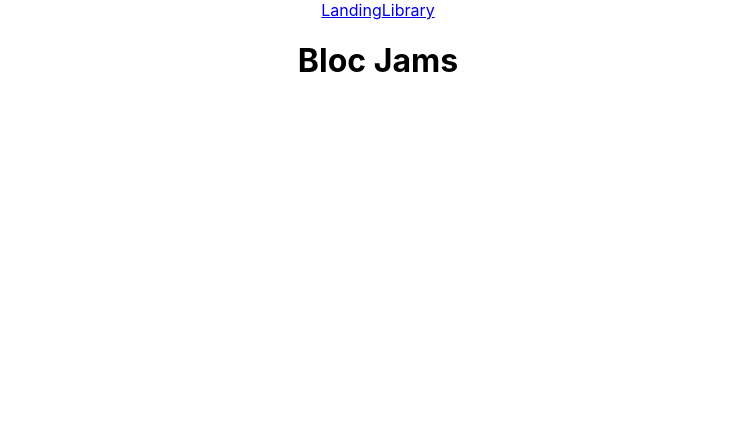
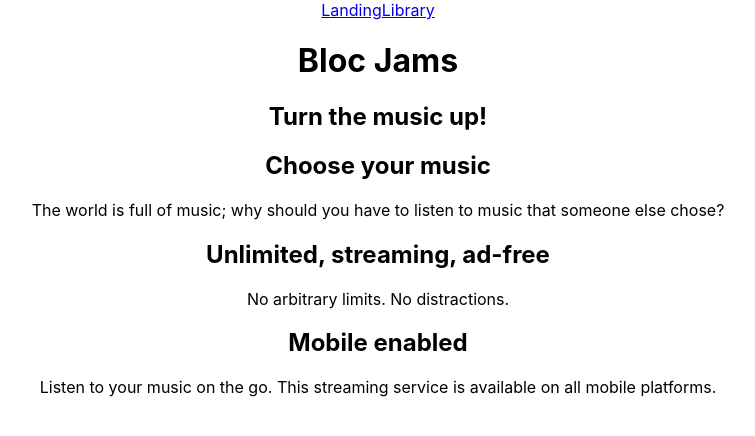
Before and after one commit to RichardGarza/bloc-jams-react, a React (Create React App) app: page / in a window 1280 px wide. Shown: the top 436 px of the page, without its empty margins (262-1017 px from the left). Built offline with nearby package versions, Linux system fonts and the light colour scheme.

Commit message:
fixed route from previous checkpoint.

```diff
--- a/src/App.js
+++ b/src/App.js
@@ -17,7 +17,7 @@ class App extends Component {
          <h1> Bloc Jams </h1>
          </header>
          <main>
-          <Route exact path="./" component={Landing} />
+          <Route exact path="/" component={Landing} />
           <Route path="/library" component={Library} />
           <Route path="/album/:slug" component={Album} />
          </main>
```
